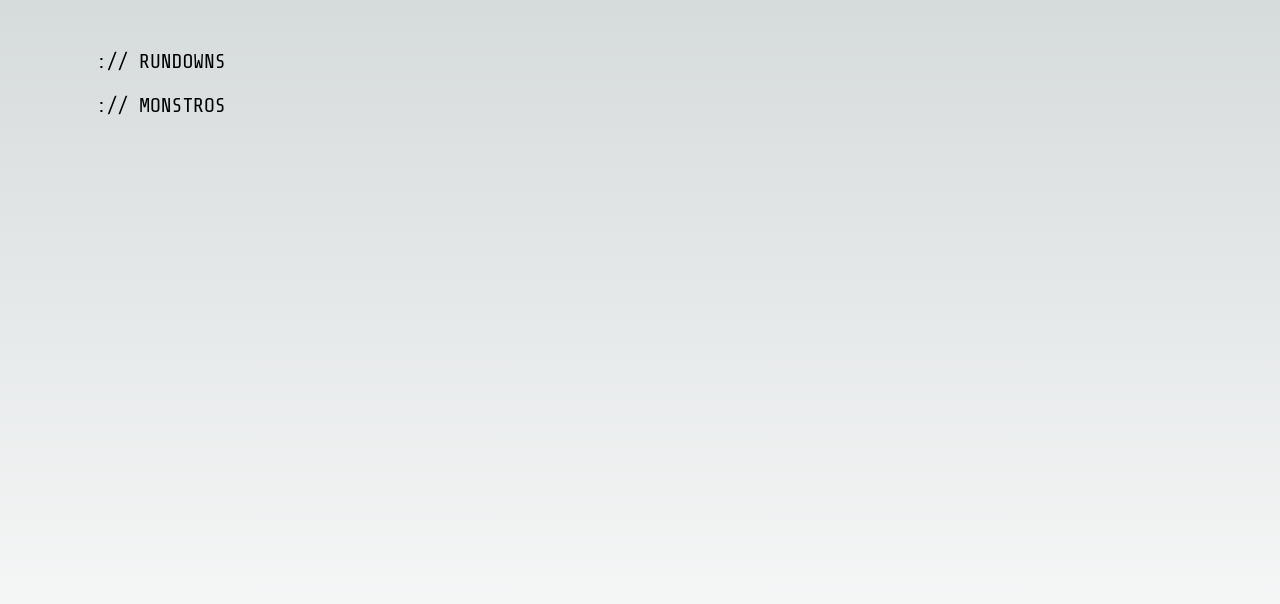
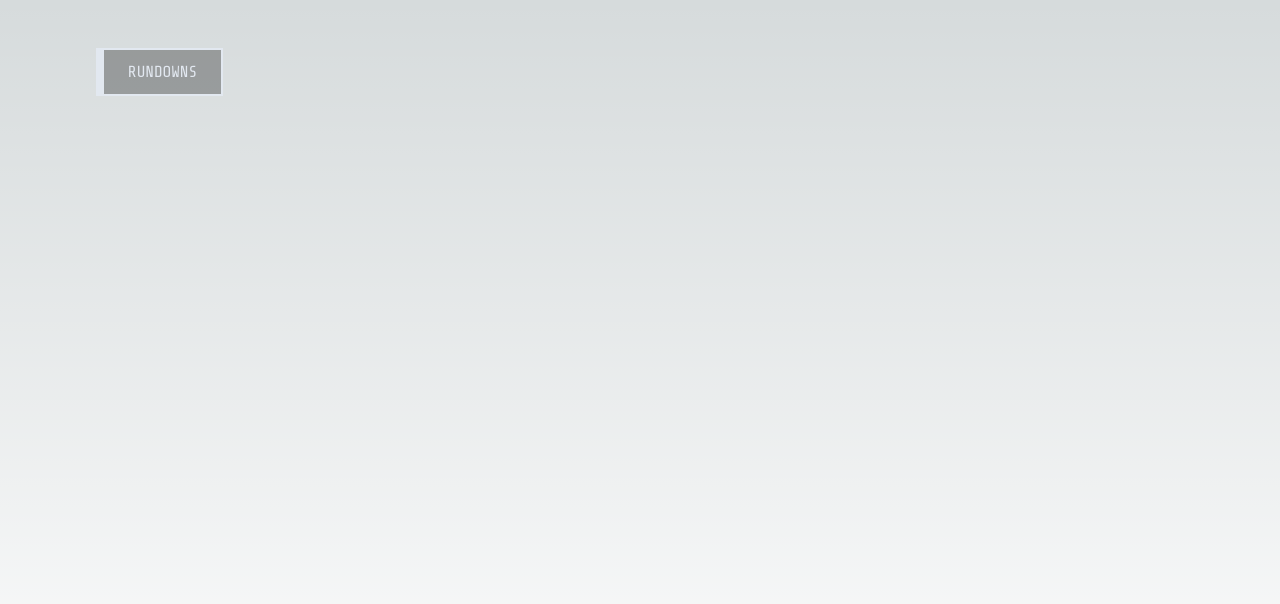
Before and after one commit to vitoraugustto/help-or-gtfo, a Next.js app: page /complex in a window 1280 px wide. Shown: the top 604 px of the page. Built offline with nearby package versions, Linux system fonts and the light colour scheme.

Commit message:
feat: add Rundown button in Complex page

```diff
--- a/app/complex/page.tsx
+++ b/app/complex/page.tsx
@@ -1,12 +1,11 @@
+import Link from 'next/link';
+
+import { Button } from '../components';
+
 export default function Home() {
   return (
-    <ul className="flex flex-col gap-4">
-      <li>
-        <p className="text-xl">:// RUNDOWNS</p>
-      </li>
-      <li>
-        <p className="text-xl">:// MONSTROS</p>
-      </li>
-    </ul>
+    <Link href="/complex/rundowns">
+      <Button>Rundowns</Button>
+    </Link>
   );
 }
```
